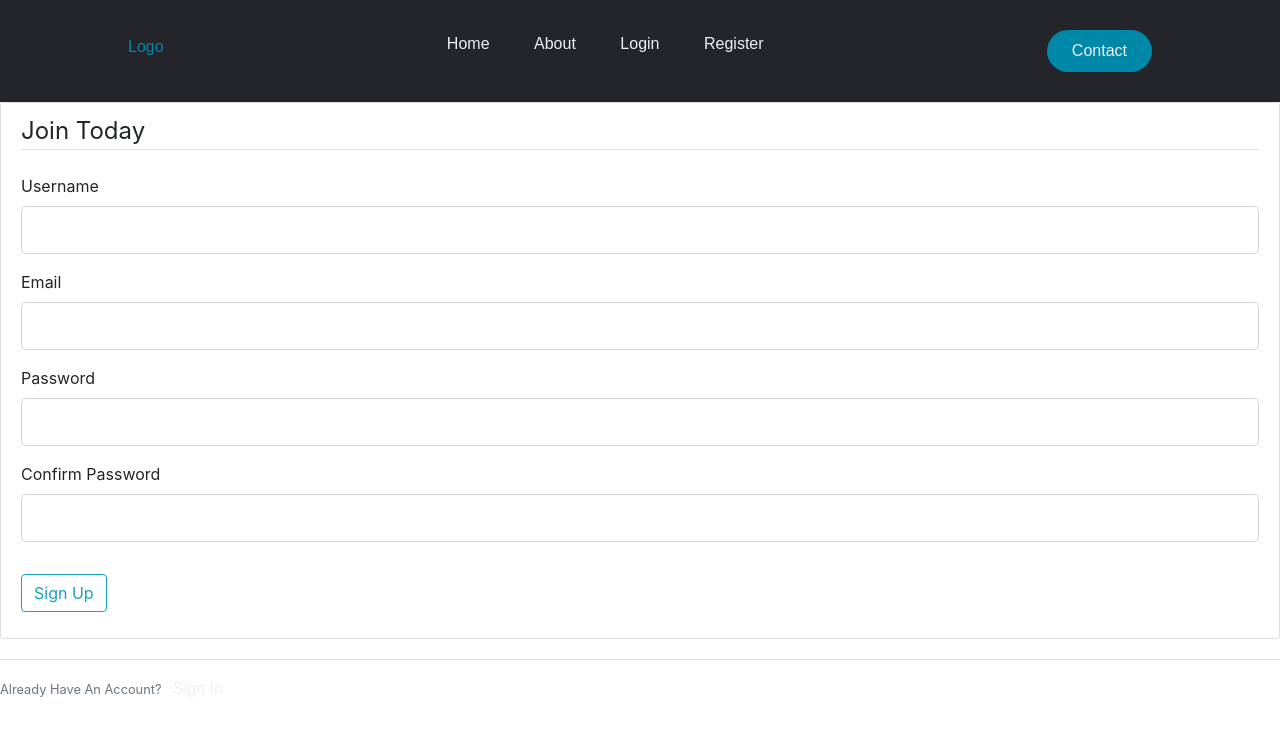
After one commit to Christinekrm02/Blog-App, a Flask app: page /register in a window 1280 px wide. The commit adds this page. Shown: the top 736 px of the page. Run offline with Flask 2, Linux system fonts and the light colour scheme; some libraries are stand-ins or nearby versions.

Commit message:
Added form and functionality. TODO: Add bootstrap styles to other pages, complete login page

```diff
--- a/app.py
+++ b/app.py
@@ -1,6 +1,9 @@
 #Environment set-up
-from flask import Flask, render_template, url_for
+from flask import Flask, render_template, url_for, flash, redirect
+from forms import RegistrationForm, LoginForm
 app = Flask(__name__)
+#Use terminal, activate python, import secrets, call secrets.token_hex(number of bytes to generate) to create a randomized secret key
+app.config['SECRET_KEY'] = '24b5d2d61f2b6eb1f45c9767d52aa55a'
 
 posts = [
     {
@@ -26,6 +29,19 @@ def home():
 def about():
     return render_template('about.html', name='Christine')
 
+@app.route('/register', methods=['GET', 'POST'])
+def register():
+    form = RegistrationForm()
+    if form.validate_on_submit():
+        flash(f'Account created for {form.username.data}!')
+        return redirect(url_for('home'))
+    return render_template('register.html', title='Register', form=form)
+
+@app.route('/login')
+def login():
+    form = LoginForm()
+    return render_template('login.html', title='Login', form=form)
+
 
 if __name__ == '__main__':
     app.run(debug=True)
--- /dev/null
+++ b/forms.py
@@ -0,0 +1,20 @@
+from flask_wtf import FlaskForm
+from wtforms import StringField, PasswordField, SubmitField, BooleanField
+from wtforms.validators import DataRequired, Length, Email, EqualTo
+#Use Python classes to represent the forms
+
+class RegistrationForm(FlaskForm):
+    username = StringField('Username', validators=[DataRequired(), Length(min=2, max=20)])
+    email = StringField('Email', validators=[DataRequired(), Email()])
+    password= PasswordField('Password', validators=[DataRequired()])
+    confirm_password= PasswordField('Confirm Password', validators=[DataRequired(), EqualTo('password')])
+    submit = SubmitField('Sign Up')
+
+class LoginForm(FlaskForm):
+    #User can login with uname or email
+   # username = StringField('Username', validators=[DataRequired(), Length(min=2, max=20)])
+    email = StringField('Email', validators=[DataRequired(), Email()])
+    password= PasswordField('Password', validators=[DataRequired()])
+  #remeber field stores cookie of user's id and "remebers" them for each login
+    remember = BooleanField('Remember Me')
+    submit = SubmitField('Login')
--- a/static/main.css
+++ b/static/main.css
@@ -56,3 +56,11 @@ button{
 button:hover{
   background-color: rgba(0, 136, 169,0.8);
 }
+
+.content-section {
+  background: #ffffff;
+  padding: 10px 20px;
+  border: 1px solid #dddddd;
+  border-radius: 3px;
+  margin-bottom: 20px;
+}
--- a/templates/base.html
+++ b/templates/base.html
@@ -4,7 +4,13 @@
     <meta charset="UTF-8">
     <meta name="viewport" content="width=device-width, initial-scale=1.0">
     <title>Document</title>
+    <link rel="stylesheet" href="https://stackpath.bootstrapcdn.com/bootstrap/4.5.2/css/bootstrap.min.css" integrity="sha384-JcKb8q3iqJ61gNV9KGb8thSsNjpSL0n8PARn9HuZOnIxN0hoP+VmmDGMN5t9UJ0Z" crossorigin="anonymous">
     <link rel="stylesheet" type="text/css" href="{{url_for('static', filename='main.css')}}">
+
+    <meta charset="utf-8">
+    <meta name="viewport" content="width=device-width, initial-scale=1, shrink-to-fit=no">
+
+
 </head>
 
     <header>
@@ -21,6 +27,19 @@
        </nav>
        <a href="#" class="cta"><button>Contact</button></a>
    </header>
+   {% with messages = get_flashed_messages(with_categories=true) %}
+   {% if messages %}
+     {% for category, message in messages %}
+       <div class="alert alert-{{ category }}">
+         {{ message }}
+       </div>
+     {% endfor %}
+   {% endif %}
+ {% endwith %}
    {% block content%}{%endblock%}
+
+   <script src="https://code.jquery.com/jquery-3.5.1.slim.min.js" integrity="sha384-DfXdz2htPH0lsSSs5nCTpuj/zy4C+OGpamoFVy38MVBnE+IbbVYUew+OrCXaRkfj" crossorigin="anonymous"></script>
+   <script src="https://cdn.jsdelivr.net/npm/popper.js@1.16.1/dist/umd/popper.min.js" integrity="sha384-9/reFTGAW83EW2RDu2S0VKaIzap3H66lZH81PoYlFhbGU+6BZp6G7niu735Sk7lN" crossorigin="anonymous"></script>
+   <script src="https://stackpath.bootstrapcdn.com/bootstrap/4.5.2/js/bootstrap.min.js" integrity="sha384-B4gt1jrGC7Jh4AgTPSdUtOBvfO8shuf57BaghqFfPlYxofvL8/KUEfYiJOMMV+rV" crossorigin="anonymous"></script>
 </body>
 </html>
--- /dev/null
+++ b/templates/register.html
@@ -0,0 +1,74 @@
+{% extends 'base.html'%}
+
+{% block content%}
+<div class="content-section">
+    <form method="POST" action="">
+        {{ form.hidden_tag() }}
+        <fieldset class="form-group">
+            <legend class="border-bottom mb-4">Join Today</legend>
+            <div class="form-group">
+                {{ form.username.label(class="form-control-label") }}
+
+                {% if form.username.errors %}
+                    {{ form.username(class="form-control form-control-lg is-invalid") }}
+                    <div class="invalid-feedback">
+                        {% for error in form.username.errors %}
+                            <span>{{ error }}</span>
+                        {% endfor %}
+                    </div>
+                {% else %}
+                    {{ form.username(class="form-control form-control-lg") }}
+                {% endif %}
+            </div>
+            <div class="form-group">
+                {{ form.email.label(class="form-control-label") }}
+                {% if form.email.errors %}
+                    {{ form.email(class="form-control form-control-lg is-invalid") }}
+                    <div class="invalid-feedback">
+                        {% for error in form.email.errors %}
+                            <span>{{ error }}</span>
+                        {% endfor %}
+                    </div>
+                {% else %}
+                    {{ form.email(class="form-control form-control-lg") }}
+                {% endif %}
+            </div>
+            <div class="form-group">
+                {{ form.password.label(class="form-control-label") }}
+                {% if form.password.errors %}
+                    {{ form.password(class="form-control form-control-lg is-invalid") }}
+                    <div class="invalid-feedback">
+                        {% for error in form.password.errors %}
+                            <span>{{ error }}</span>
+                        {% endfor %}
+                    </div>
+                {% else %}
+                    {{ form.password(class="form-control form-control-lg") }}
+                {% endif %}
+            </div>
+            <div class="form-group">
+                {{ form.confirm_password.label(class="form-control-label") }}
+                {% if form.confirm_password.errors %}
+                    {{ form.confirm_password(class="form-control form-control-lg is-invalid") }}
+                    <div class="invalid-feedback">
+                        {% for error in form.confirm_password.errors %}
+                            <span>{{ error }}</span>
+                        {% endfor %}
+                    </div>
+                {% else %}
+                    {{ form.confirm_password(class="form-control form-control-lg") }}
+                {% endif %}
+            </div>
+        </fieldset>
+        <div class="form-group">
+            {{ form.submit(class="btn btn-outline-info") }}
+        </div>
+    </form>
+</div>
+<div class="border-top pt-3">
+    <small class="text-muted">
+        Already Have An Account? <a class="ml-2" href="{{ url_for('login') }}">Sign In</a>
+    </small>
+</div>
+
+{% endblock content %}
```
Also changed, not shown: templates/login.html (added), 1 other file.
